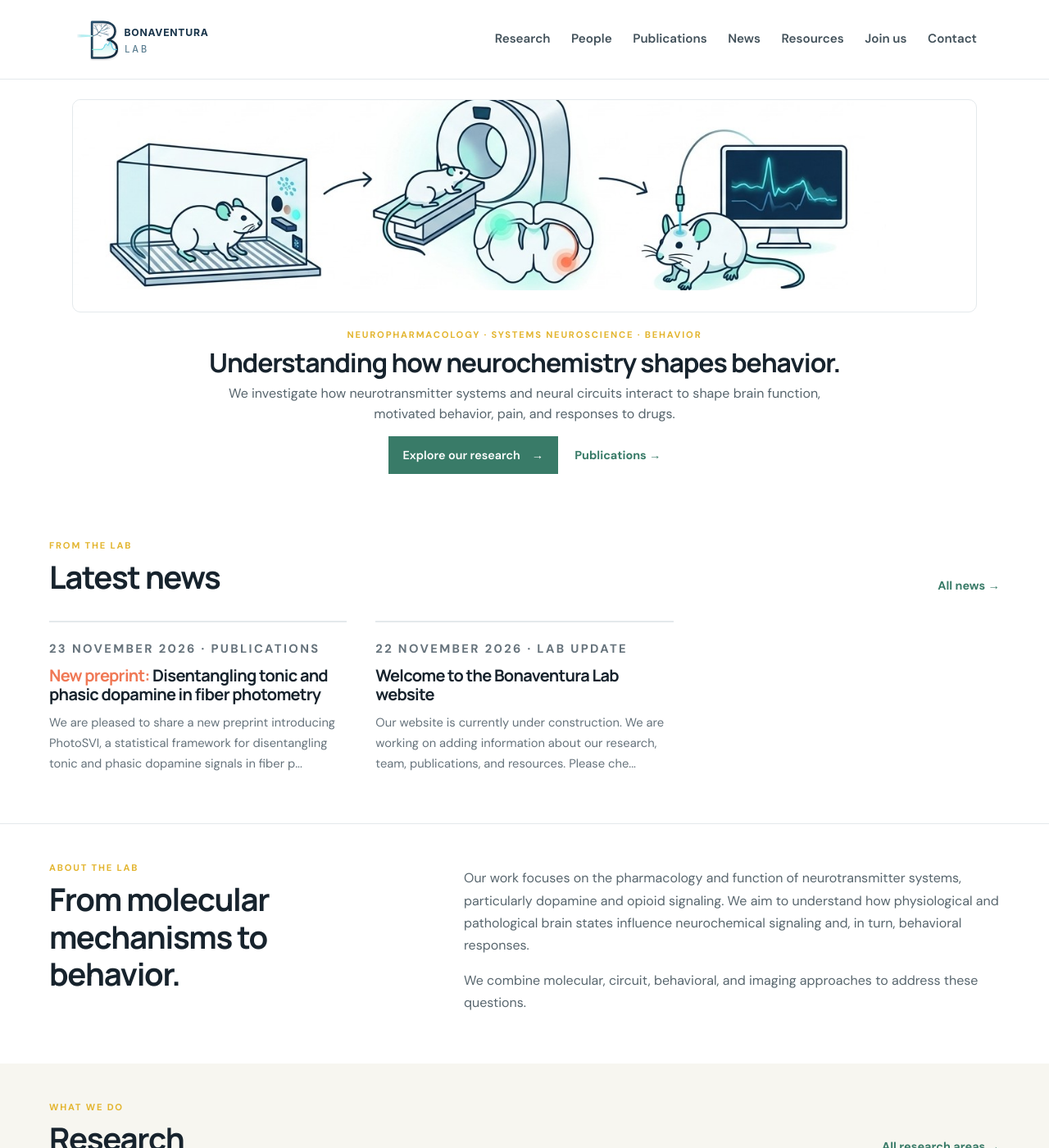
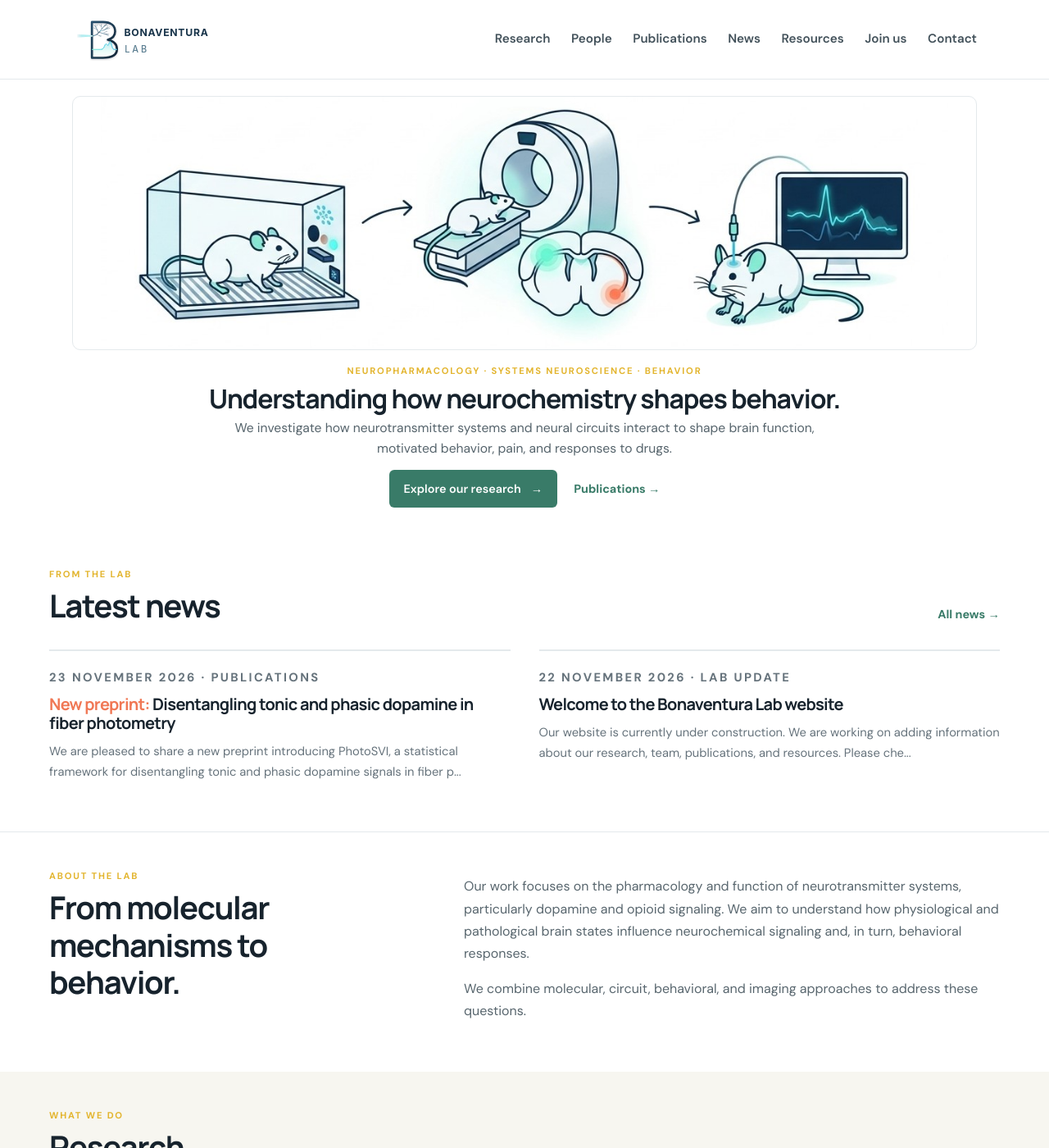
Before and after one commit to BonaventuraLab/BonaventuraLab.github.io, a Jekyll site: the page built from index.md, in a window 1280 px wide and 1400 px high. Shown: the whole window at 82% size. Built offline with Jekyll 4.4.1, drawn with Linux system fonts in a browser that asks for light colours.

Commit message:
Update main.css

```diff
--- a/assets/css/main.css
+++ b/assets/css/main.css
@@ -142,7 +142,7 @@ main { min-height: 60vh; }
 .hero {
   max-width: var(--max);
   margin: 0 auto;
-  padding: 24px 28px 34px;
+  padding: 20px 28px 28px;
 }
 
 .hero-banner {
@@ -150,19 +150,20 @@ main { min-height: 60vh; }
   border-radius: 10px;
   overflow: hidden;
   background: #ffffff;
-  height: 260px;
+  max-height: 310px;
 }
 
 .hero-banner img {
   display: block;
-  width: 90%;
-  height: 90%;
-  object-fit: cover;
+  width: 100%;
+  height: auto;
+  max-height: 310px;
+  object-fit: contain;
   object-position: center;
 }
 
 .hero-copy {
-  margin-top: 18px;
+  margin-top: 16px;
   text-align: center;
 }
 
@@ -176,14 +177,14 @@ main { min-height: 60vh; }
 }
 
 .hero h1 {
-  margin: 0 auto 8px;
+  margin: 0 auto 6px;
   font-size: clamp(1.65rem, 2.5vw, 2.2rem);
   line-height: 1.15;
   max-width: none;
 }
 
 .hero-lead {
-  font-size: 1rem;
+  font-size: 0.98rem;
   line-height: 1.55;
   color: #56646c;
   max-width: 68ch;
@@ -201,10 +202,11 @@ main { min-height: 60vh; }
 .button-link {
   display: inline-flex;
   align-items: center;
-  gap: 14px;
+  gap: 12px;
   background: var(--accent-dark);
   color: white;
   padding: 11px 18px;
+  border-radius: 6px;
   font-weight: 600;
   font-size: .9rem;
 }
@@ -234,7 +236,7 @@ main { min-height: 60vh; }
 
 /* News */
 
-.news-preview-grid{display:grid;grid-template-columns:repeat(3,1fr);gap:35px}
+.news-preview-grid{display:grid;grid-template-columns:repeat(auto-fit,minmax(280px,1fr));gap:35px}
 .news-preview{border-top:2px solid var(--line);padding-top:20px}
 .news-preview h3 a{color:var(--ink)}
 
@@ -329,7 +331,8 @@ main { min-height: 60vh; }
   .site-nav.is-open{display:flex}
   .site-nav a{font-size:.9rem}
   .hero{padding:18px 20px 28px}
-  .hero-banner{height:200px}
+  .hero-banner,
+  .hero-banner img{max-height:210px}
   .hero-copy{text-align:left}
   .hero-actions{justify-content:flex-start}
   .section{padding:44px 22px}
```
